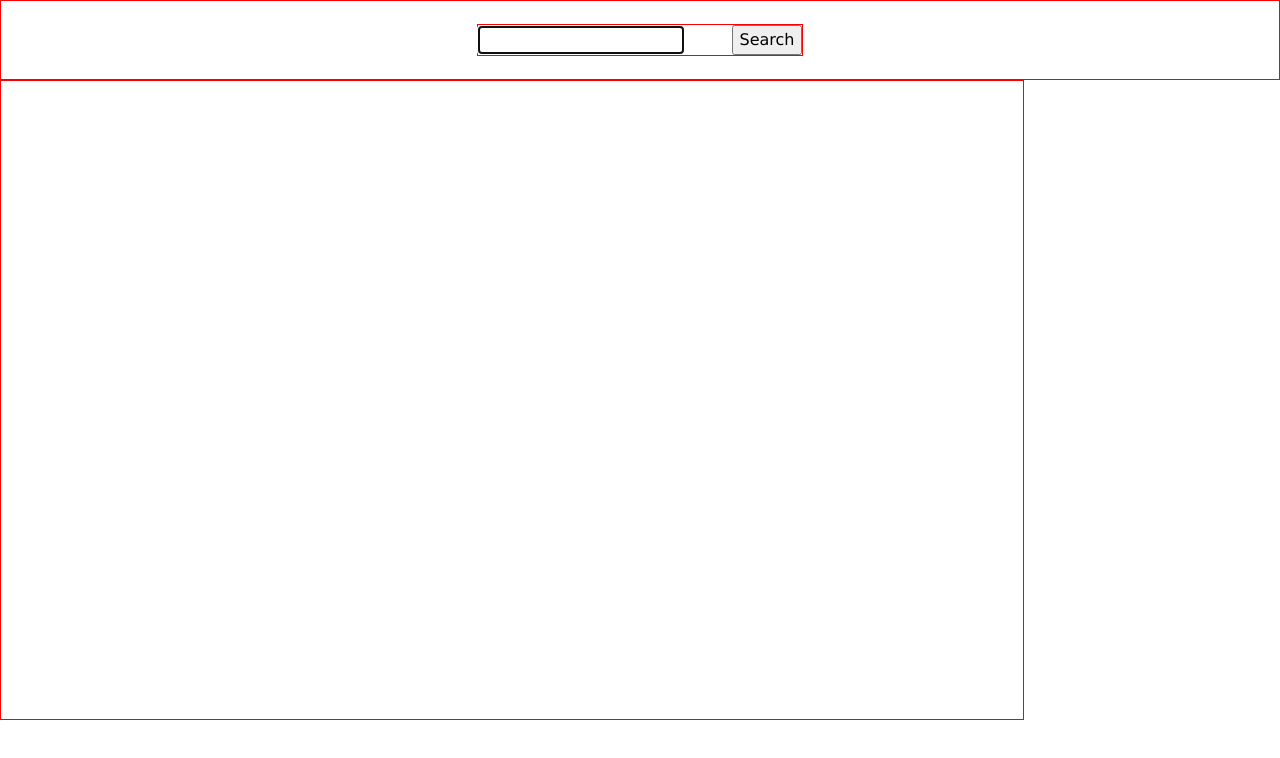
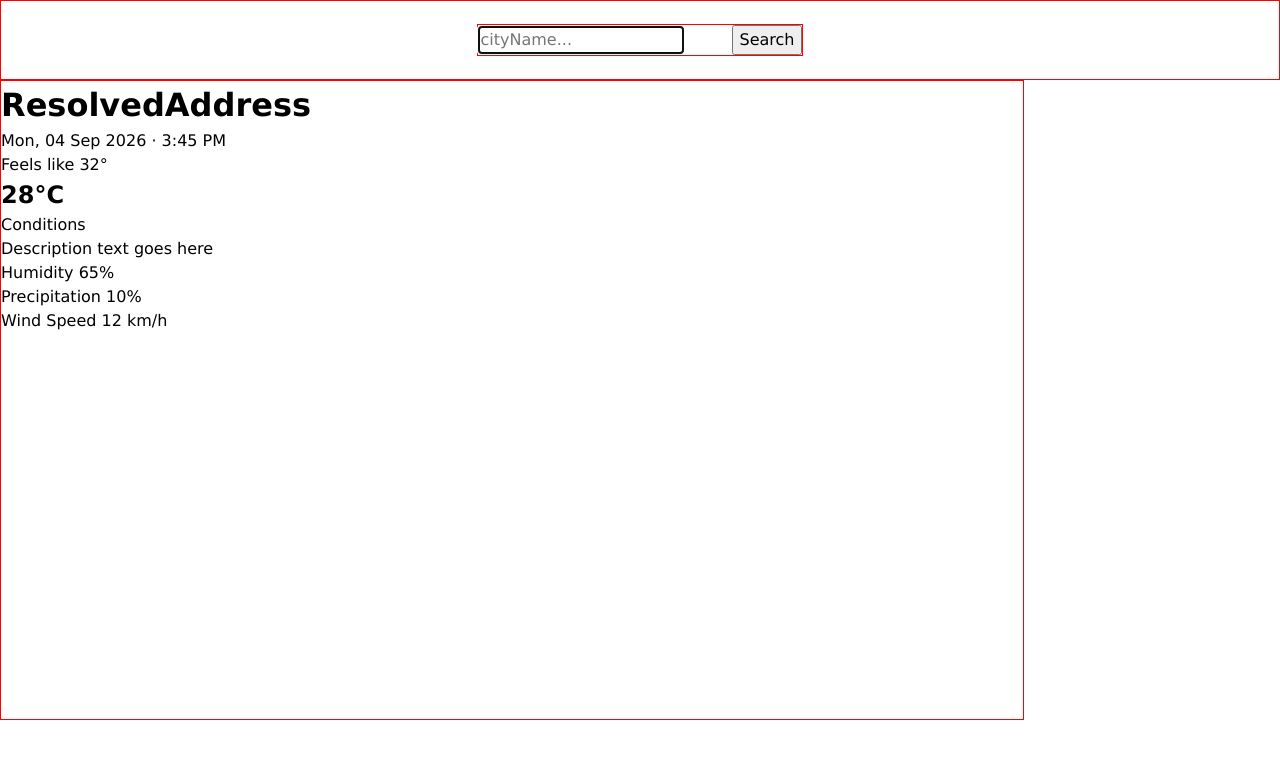
Before and after one commit to maqboolwebdev-stack/Weather-App, a website built with webpack: page src/template.html in a window 1280 px wide. Built offline with nearby package versions, Linux system fonts and the light colour scheme.

Commit message:
Add weather card skeleton

```diff
--- a/src/template.html
+++ b/src/template.html
@@ -7,13 +7,43 @@
   </head>
   <body>
     <header>
-      <div class="search-container">
-        <input class="search-field"type="search" autofocus />
-        <button class="search-btn" >Search</button>
+      <form action="get">
+
+        <div class="search-container">
+          <input class="search-field"type="search" autofocus required placeholder="cityName..."/>
+          <button class="search-btn" type="submit" >Search</button>
+        </form>
       </div>
     </header>
-    <main>
+ <main>
+  <div class="weather-card">
+    <div class="card-header">
+      <h1 class="location">ResolvedAddress</h1>
+      <p class="date-time">Mon, 04 Sep 2026 · 3:45 PM</p>
+      <p class="feels-like">Feels like 32°</p>
+    </div>
 
-    </main>
+    <div class="card-main">
+      <h2 class="temperature">28°C</h2>
+      <p class="condition">Conditions</p>
+      <p class="description">Description text goes here</p>
+    </div>
+
+    <div class="card-details">
+      <div class="detail-item">
+        <span class="detail-label">Humidity</span>
+        <span class="detail-value">65%</span>
+      </div>
+      <div class="detail-item">
+        <span class="detail-label">Precipitation</span>
+        <span class="detail-value">10%</span>
+      </div>
+      <div class="detail-item">
+        <span class="detail-label">Wind Speed</span>
+        <span class="detail-value">12 km/h</span>
+      </div>
+    </div>
+  </div>
+</main>
   </body>
 </html>
```
